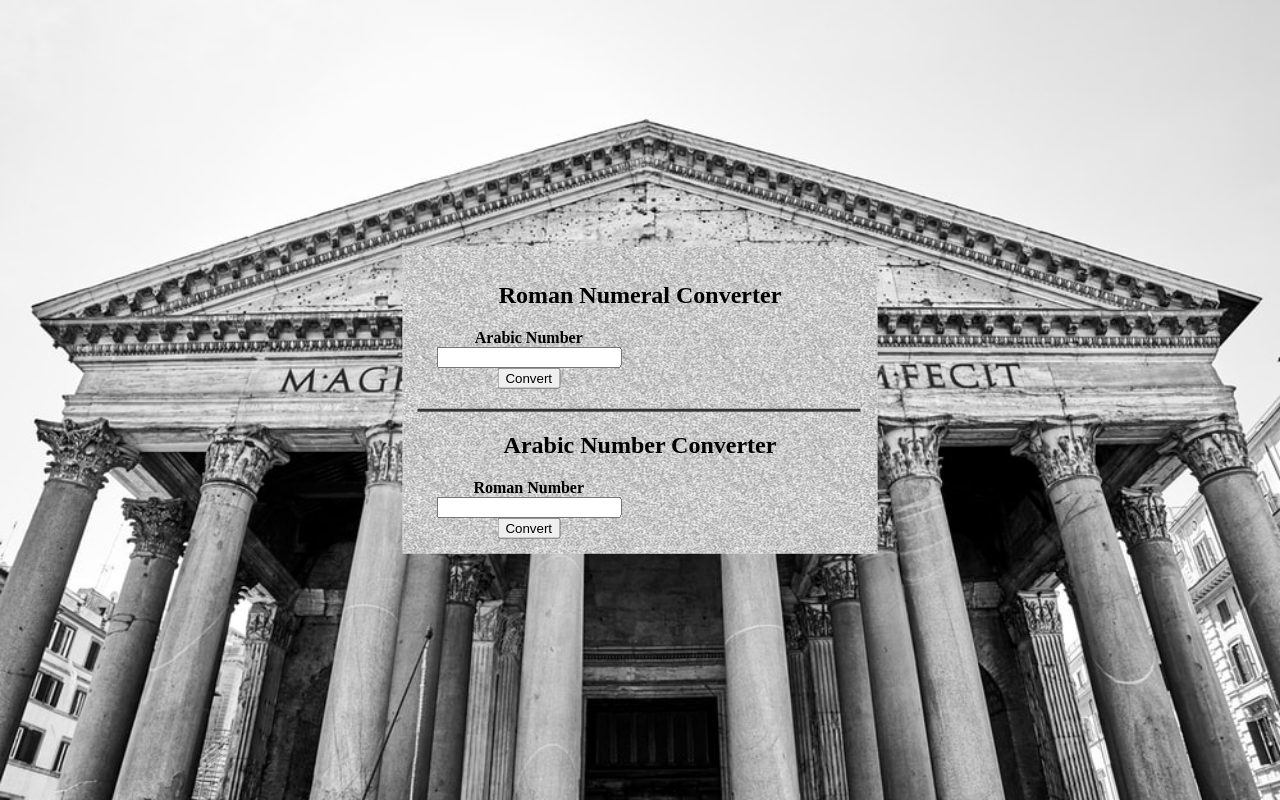
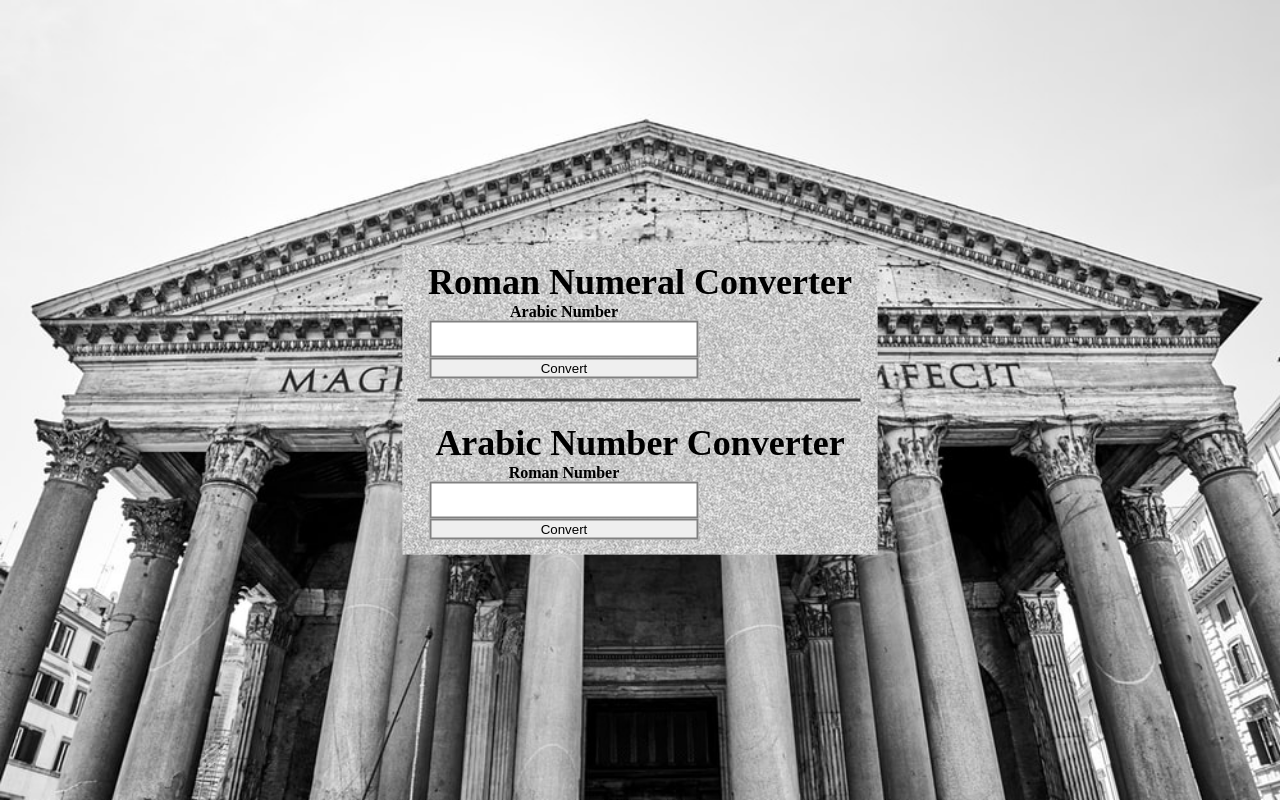
Before and after one commit to ElreyB/react-roman-numeral, a React (Create React App) app: page / in a window 1280 px wide. Built offline with nearby package versions, Linux system fonts and the light colour scheme.

Commit message:
add styles to TextInput

```diff
--- a/src/App.js
+++ b/src/App.js
@@ -1,5 +1,5 @@
 import React from "react";
-import styled from "styled-components";
+import styled from "styled-components/macro";
 import Form from "./components/Form";
 import panelBackground from "./styles/images/panel_background.png";
 
@@ -17,13 +17,14 @@ const Panel = styled.div`
   background-image: url(${panelBackground});
   padding: 15px;
   font-weight: bold;
+  min-height: 246px;
 `;
 
 const Line = styled.div`
   background-color: #333333;
   width: 443px;
   height: 3px;
-  margin-top: 20px;
+  margin: 20px 0;
 `;
 
 function App() {
--- a/src/components/Form/Form.js
+++ b/src/components/Form/Form.js
@@ -1,5 +1,5 @@
 import React, { useState } from "react";
-import styled from "styled-components";
+import styled from "styled-components/macro";
 import Button from "../../styleGuide/Button";
 import TextInput from "../../styleGuide/TextInput";
 import {
@@ -19,6 +19,7 @@ const FormWrapper = styled.div`
 
 const FormSection = styled.section`
   flex-basis: 50%;
+  padding: 0 12px;
 `;
 
 const Result = styled.div`
--- a/src/styleGuide/Button/Button.js
+++ b/src/styleGuide/Button/Button.js
@@ -2,7 +2,10 @@ import React from "react";
 import styled from "styled-components/macro";
 import { string, func } from "prop-types";
 
-const StyledButton = styled.button.attrs(({ type }) => ({ type: type }))``;
+const StyledButton = styled.button.attrs(({ type }) => ({ type: type }))`
+  width: 100%;
+  border: 2px solid grey;
+`;
 
 export default function Button({ label, onClick, type, className }) {
   return (
--- a/src/styleGuide/TextInput/TextInput.js
+++ b/src/styleGuide/TextInput/TextInput.js
@@ -9,7 +9,12 @@ const Label = styled.label`
   display: inline-block;
 `;
 
-const StyledInput = styled.input``;
+const StyledInput = styled.input`
+  border: 2px solid grey;
+  text-align: center;
+  font-size: 20px;
+  padding: 5px 0;
+`;
 
 export default function TextInput({
   label,
--- a/src/styles/global.js
+++ b/src/styles/global.js
@@ -14,7 +14,11 @@ export const GlobalStyles = createGlobalStyle`
     bottom: 0;
     right: 0;
   }
-  body, p {
+  body, p, h1 {
     margin: 0;
   }
+
+  h1 {
+    font-size: 36px;
+  }
 `;
```
